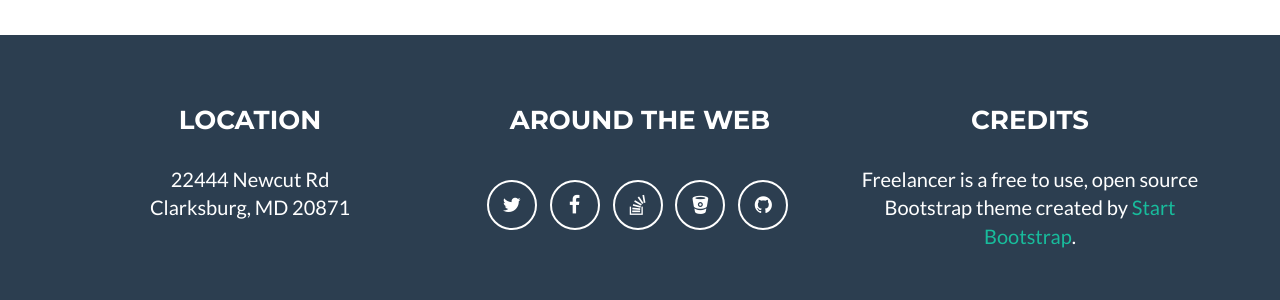
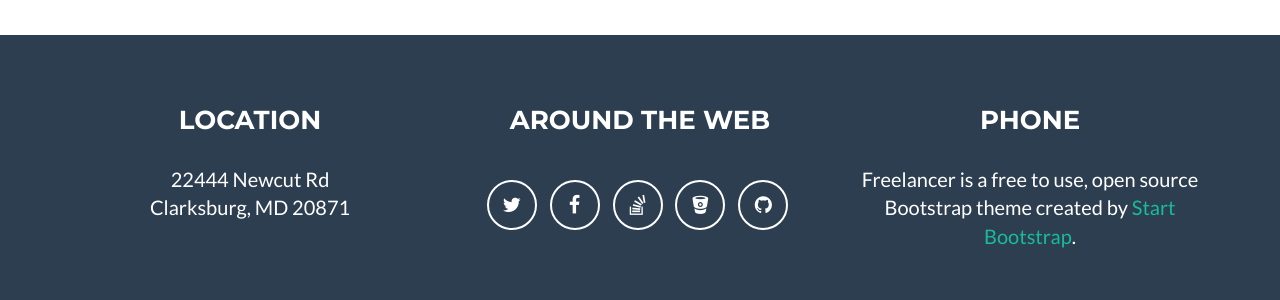
Before and after one commit to DattaKaligotla/SreedattaKaligotla.github.io, a Jekyll site: the page built from index.html, in a window 1280 px wide and 900 px high, scrolled down 1736 px. Shown: the part 518-818 px from the top of the window. Built offline with Jekyll 4.4.1, drawn with Linux system fonts in a browser that asks for light colours.

Commit message:
Update _config.yml

```diff
--- a/_config.yml
+++ b/_config.yml
@@ -37,7 +37,7 @@ footer:
   copyright: Datta Kaligotla
   location: Location
   social: Around the Web
-  credits: Credits
+  credits: Phone
 
 # Social networks usernames (many more available: google-plus, flickr, dribbble, pinterest, instagram, tumblr, linkedin, etc.)
 social:
```
